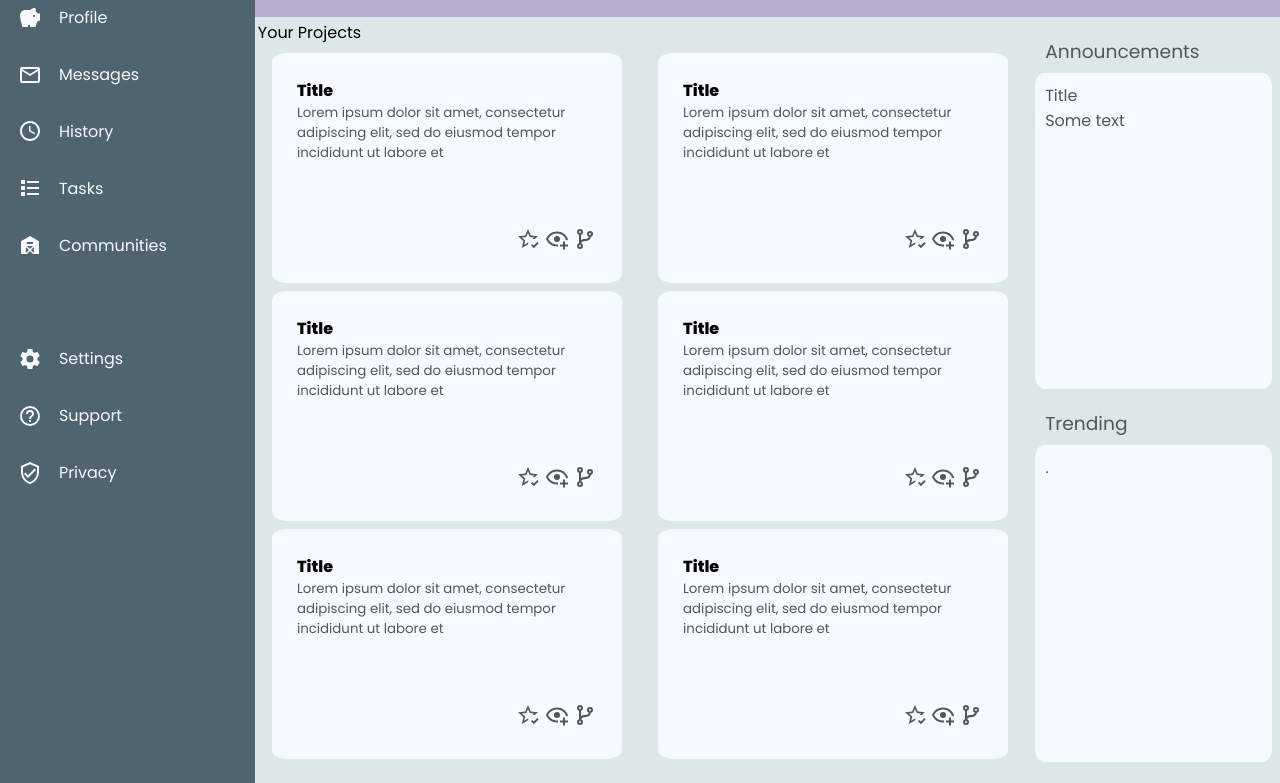
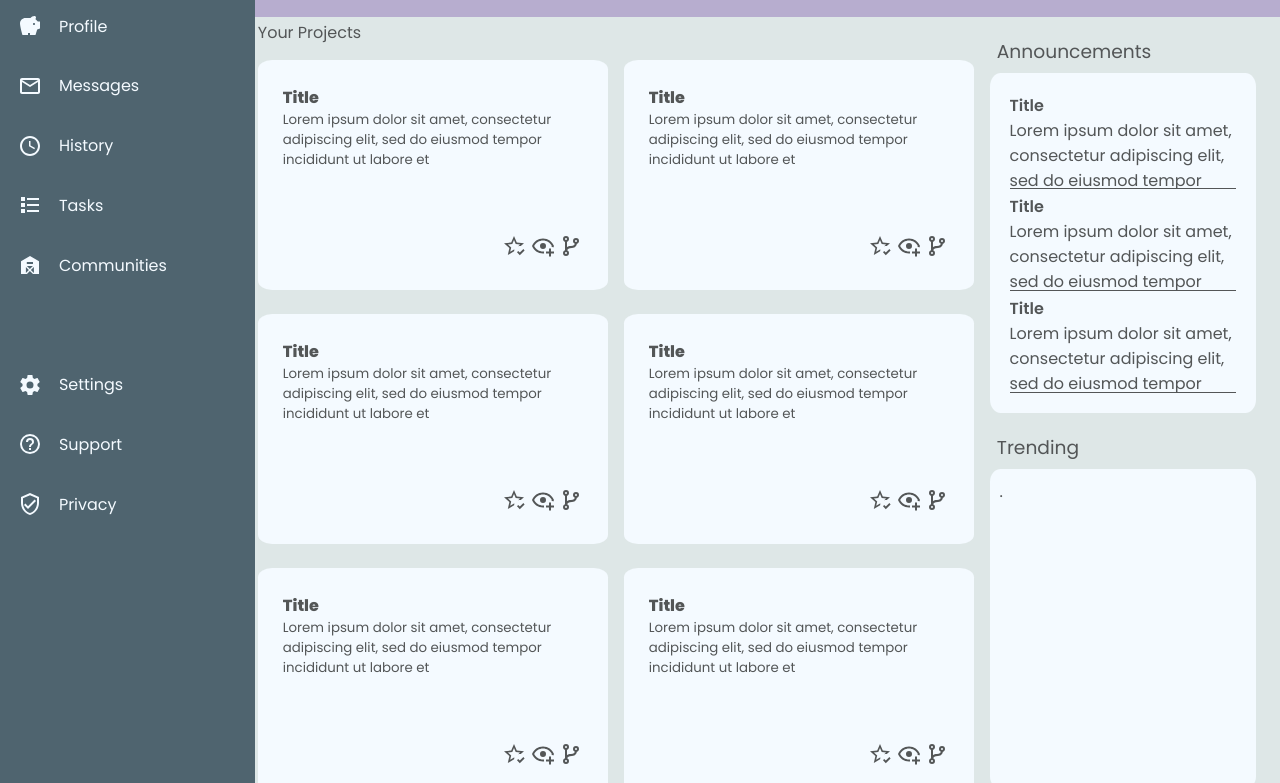
Before and after one commit to shinyfuwante/admin_dashboard, a plain HTML site: page index.html in a window 1280 px wide. Shown: the part 151-934 px from the top of the page. Drawn offline with Linux system fonts and the light colour scheme.

Commit message:
Populate news feed with nonsense stories

```diff
--- a/css/style.css
+++ b/css/style.css
@@ -144,7 +144,7 @@
     grid-column: 2;
     background-color: var(--platinum);
     display: grid;
-    grid-template-columns: 3fr 1fr;
+    grid-template-columns: 3fr 1.3fr;
     padding-bottom: 3vh;
 }
 
@@ -154,13 +154,22 @@
     grid-auto-rows: 1fr;
     grid-template-columns: repeat(2, 1fr);
     row-gap: clamp(5px, 8px, 10px);
-    column-gap: clamp(5px, 8px, 10px);
+    column-gap: clamp(12px, 16px, 20px);
     padding: 3px;
+
+}
+
+.projects > div:nth-child(odd) {
+    justify-self: start;
+}
+
+.projects > div:nth-child(even) {
+    justify-self: end;
 }
 
 .projects text {
     grid-column: 1/-1;
-    color: black;
+    color: var(--davys-grey);
     place-self: left;
 }
 
@@ -213,7 +222,14 @@
 }
 
 .feed .news {
+    overflow: auto;
+    padding: clamp(10px, 20px, 30px);
+    grid-auto-rows: 1fr;
+    grid-template-columns: 1fr;
+    gap: clamp(2px, 5px, 7px);
+    height: auto;
 }
+
 
 .feed > div {
     background-color: var(--alice-blue);
@@ -221,14 +237,23 @@
     margin: 10px;
     margin-top: 7px;
     margin-bottom: 0px;
+    margin-right: 2vw;
+    margin-left: 1vw;
     max-height: 300px;
     border-radius: 4%;
 }
 .feed .news div{
     display: grid;
     grid-template-rows: min-content 1fr;
+    border-bottom: 1px solid var(--davys-grey);
+    overflow: hidden;
+    text-overflow: ellipsis;
+    width: 100%;
 }
 
+.feed .news span {
+    font-weight: 600;
+}
 .feed .trending {
     grid-template-columns: 1fr 5fr;
 
--- a/index.html
+++ b/index.html
@@ -226,9 +226,17 @@
             <div class="feed">
                 <text>Announcements</text>
                 <div class="news">
-                    <div>
+                    <div class="article">
                         <span>Title</span>
-                        Some text
+                        Lorem ipsum dolor sit amet, consectetur adipiscing elit, sed do eiusmod tempor incididunt ut labore et dolore magna aliqua. Ut enim ad minim veniam,
+                    </div>
+                    <div class="article">
+                        <span>Title</span>
+                        Lorem ipsum dolor sit amet, consectetur adipiscing elit, sed do eiusmod tempor incididunt ut labore et dolore magna aliqua. Ut enim ad minim veniam,
+                    </div>
+                    <div class="article">
+                        <span>Title</span>
+                        Lorem ipsum dolor sit amet, consectetur adipiscing elit, sed do eiusmod tempor incididunt ut labore et dolore magna aliqua. Ut enim ad minim veniam,
                     </div>
                 </div>
                 <text>Trending</text>
```
